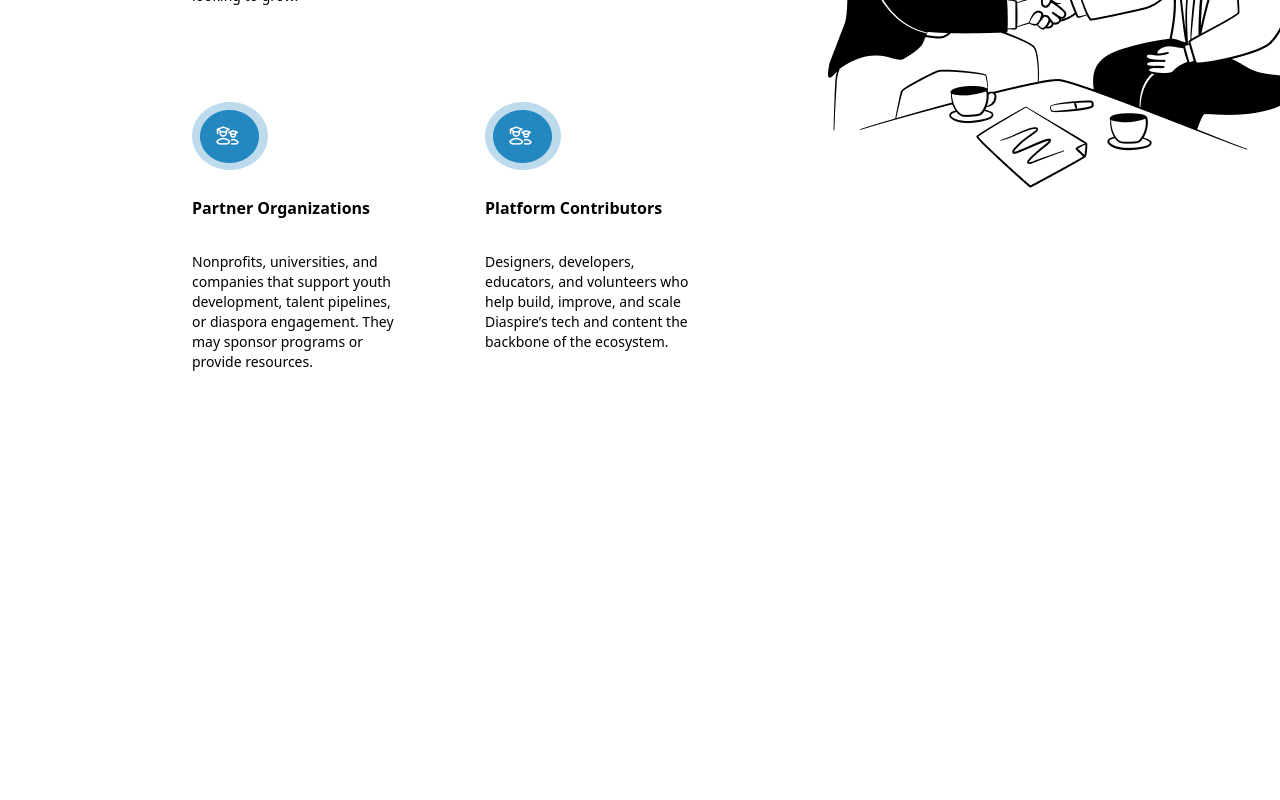
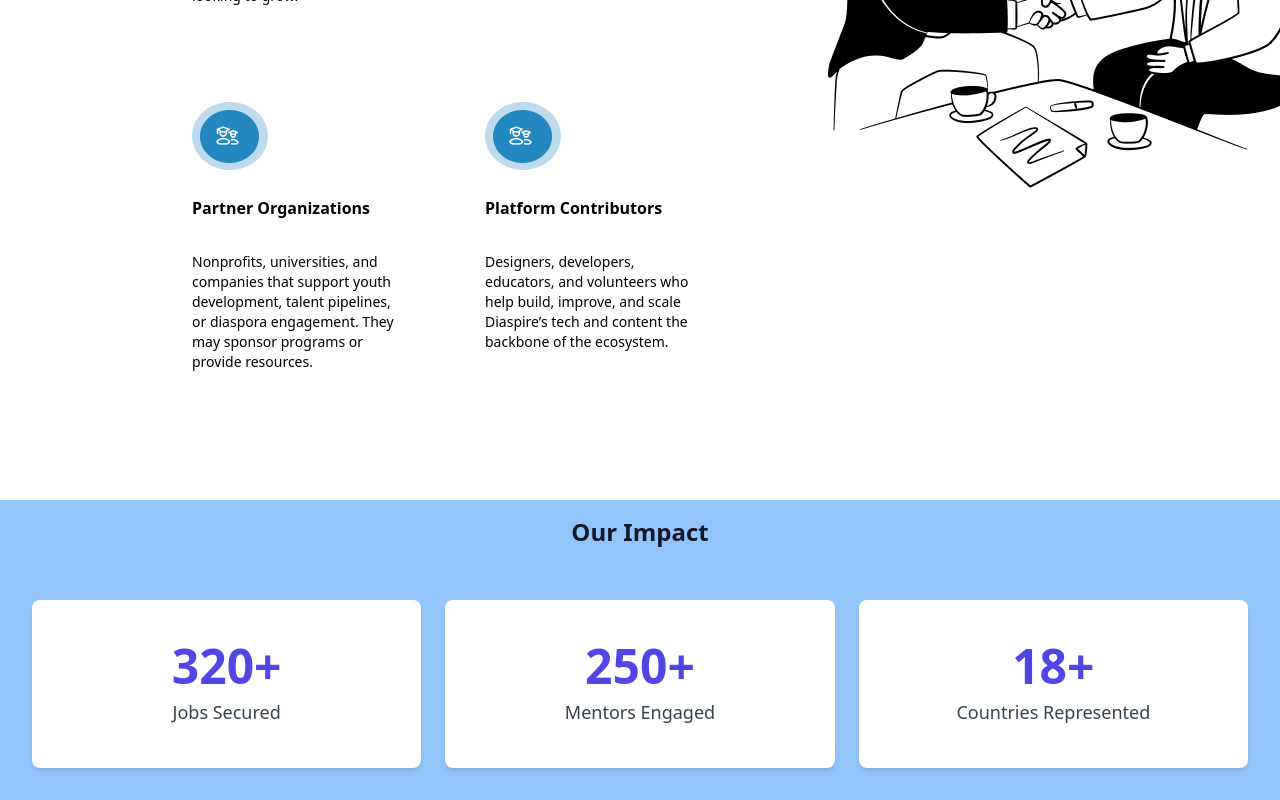
Before and after one commit to Fuad-Jamal/Diaspire, a React (Vite) app in the folder project/: page / in a window 1280 px wide. Shown: the part 2775-3575 px from the top of the page. Before the commit the page ends 3275 px from the top, so only its background shows below. Built offline with nearby package versions, Linux system fonts and the light colour scheme.

Commit message:
importing impact section

```diff
--- a/project/src/pages/home.jsx
+++ b/project/src/pages/home.jsx
@@ -1,5 +1,6 @@
 import { useState } from 'react';
 import Navbar from '../components/navbar';
+import ImpactSection from '../ImpactSection';
 
 
 
@@ -228,9 +229,7 @@ const Home = ()=>{
             </div>
 
         </div>
-
-
-
+        <ImpactSection/>
         </>
     )
 }
```
